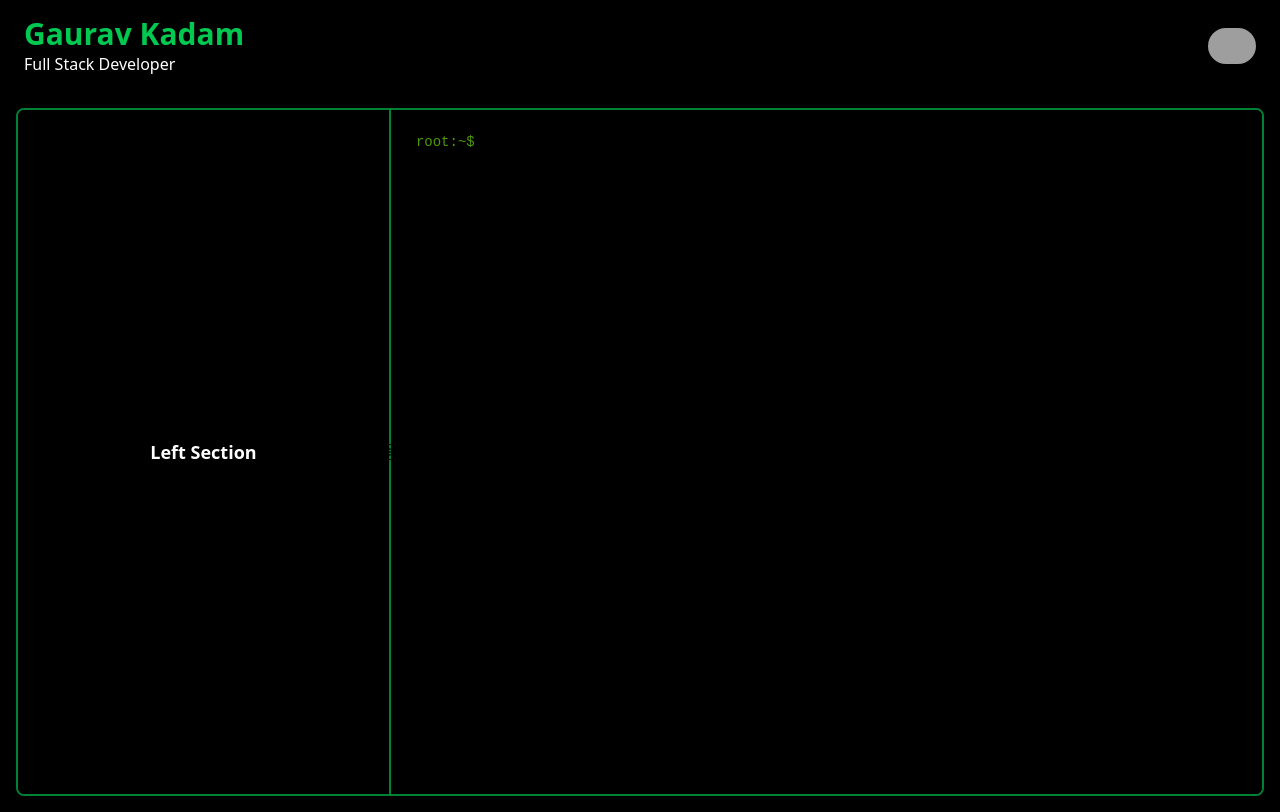
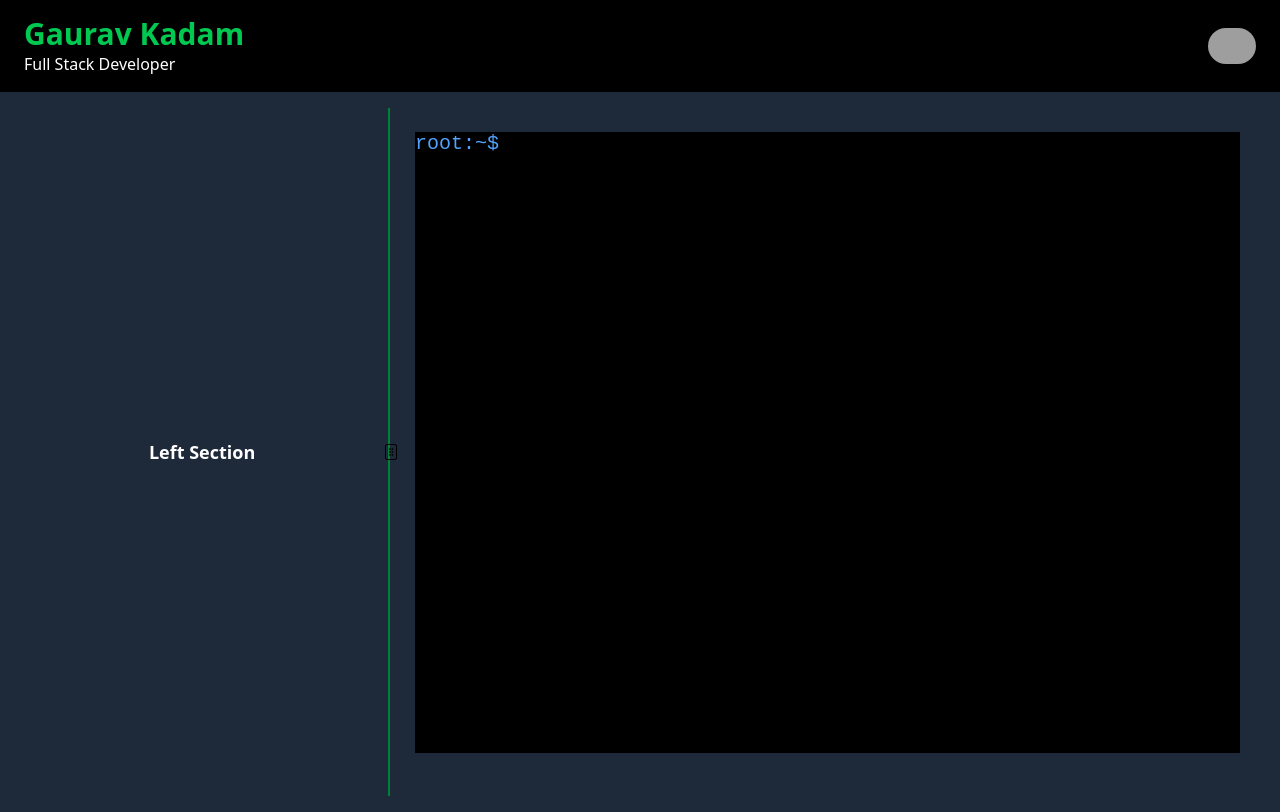
Before and after one commit to gauravk310/portfolio, a Next.js app in the folder portfolio/: page / in a window 1280 px wide. Built offline with nearby package versions, Linux system fonts and the light colour scheme; grey boxes are pictures that could not be loaded.

Commit message:
css changing

```diff
--- a/portfolio/app/globals.css
+++ b/portfolio/app/globals.css
@@ -35,3 +35,16 @@
   --color-sidebar-border: var(--sidebar-border);
   --color-sidebar-ring: var(--sidebar-ring);
 }
+
+/* Change xterm viewport styles */
+.xterm-viewport {
+  background-color: #000000 !important;
+  scrollbar-width: none !important; /* Firefox */
+  padding: 8px !important;
+}
+
+/* Hide scrollbar in Chrome/Edge */
+.xterm-viewport::-webkit-scrollbar {
+  width: 0;
+  height: 0;
+}
--- a/portfolio/components/Main.jsx
+++ b/portfolio/components/Main.jsx
@@ -9,11 +9,11 @@ import TerminalHero from "./Terminal";
 
 export default function Main() {
   return (
-    <main className="w-full h-[calc(100vh-80px)] bg-black p-4">
+    <main className="w-full h-[calc(100vh-80px)] bg-gray-800 p-4">
       <ResizablePanelGroup
         direction="horizontal"
         className="h-full w-full rounded-lg"
-        style={{ border: "2px solid #008236" }}
+        // style={{ border: "2px solid #008236" }}
       >
         {/* Left Section */}
         <ResizablePanel
@@ -24,7 +24,7 @@ export default function Main() {
 
         >
           <div
-            className="h-full w-full p-6 bg-black text-white flex items-center justify-center"
+            className="h-full w-full p-6 bg-gray-800 text-white flex items-center justify-center"
             style={{ borderRight: "2px solid #008236" }}
           >
             <span className="font-semibold text-lg">Left Section</span>
@@ -40,7 +40,7 @@ export default function Main() {
           maxSize={80}
           className="min-w-[300px] max-w-[900px]"
         >
-          <div className="h-full w-full p-6 bg-black text-white flex items-center justify-center">
+          <div className="h-full w-full p-6 bg-gray-800 text-white flex items-center justify-center">
             {/* <span className="font-semibold text-lg">Right Section</span> */}
             <TerminalHero />
           </div>
--- a/portfolio/components/Terminal.jsx
+++ b/portfolio/components/Terminal.jsx
@@ -10,7 +10,7 @@ export default function Terminal() {
   // Prompt settings
   const PROMPT_TEXT = "root:~$";
   const PROMPT =
-    "\x1b[32m" + PROMPT_TEXT + "\x1b[0m ";  // green prompt + reset + space
+    "\x1b[38;2;81;162;255m" + PROMPT_TEXT + "\x1b[0m ";  // green prompt + reset + space
   const promptOffset = PROMPT_TEXT.length + 1; // cursor cannot go before here
 
   // Typing animation
@@ -66,7 +66,7 @@ export default function Terminal() {
           cursor: "#00c951",
         },
         fontFamily: "monospace",
-        fontSize: 14,
+        fontSize: 20,
       });
 
       xtermInstance.current = xterm;
@@ -134,7 +134,7 @@ export default function Terminal() {
   return (
     <div
       ref={terminalRef}
-      className="w-full h-full rounded-lg overflow-hidden"
+      className="w-full h-full  overflow-hidden   "
     ></div>
   );
 }
```
